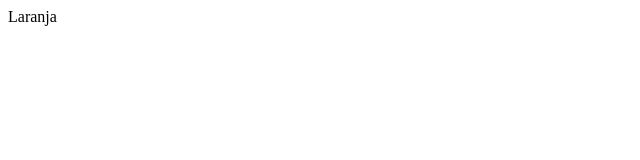
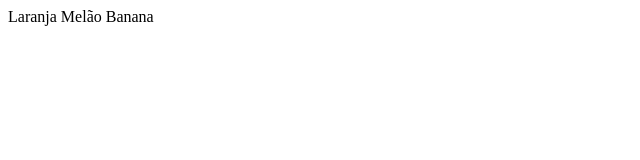
Before and after one commit to Felip07/projeto3, a plain HTML site: page index.html in a window 1280 px wide. Shown: the whole page, without its empty margins (0-640 px from the left). Drawn offline with Linux system fonts and the light colour scheme.

Commit message:
Adicionado novas frutas

```diff
--- a/index.html
+++ b/index.html
@@ -8,5 +8,7 @@
 </head>
 <body>
     Laranja
+    Melão
+    Banana
 </body>
 </html>
```
